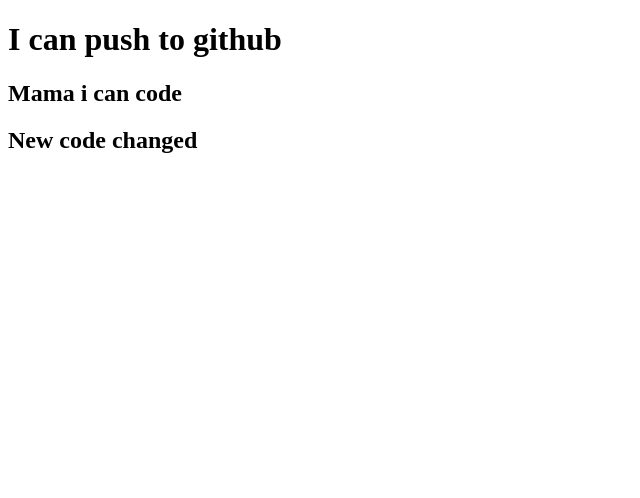
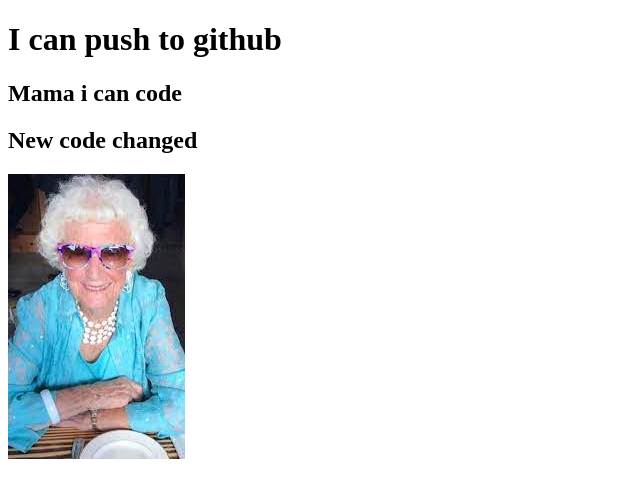
Before and after one commit to RayanSyed110/my-second-repo, a plain HTML site: page index.html in a window 1280 px wide. Shown: the whole page, without its empty margins (0-640 px from the left). Drawn offline with Linux system fonts and the light colour scheme.

Commit message:
added granny with swag

```diff
--- a/index.html
+++ b/index.html
@@ -11,5 +11,6 @@
     <h1>I can push to github</h1>
     <h2>Mama i can code</h2>
     <h2>New code changed</h2>
+    <img src="gg swag.jpg" alt="">
 </body>
 </html>
```
Also changed, not shown: 05cfbc37e35ac214bfcfa3f0c4b0802d.jpg (added), 081bb33872f8cb20b00a230945a1ed75.jpg (added), download.jpg (added), gg swag.jpg (added), gg with gun.jpg (added).
